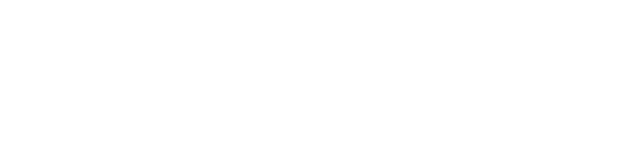
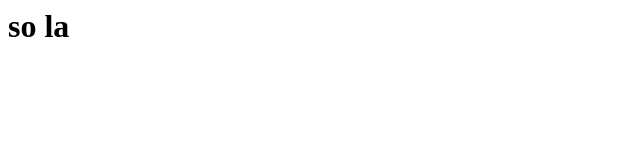
Before and after one commit to yarngls/my-new-project, a plain HTML site: page index.html in a window 1280 px wide. Shown: the whole page, without its empty margins (0-640 px from the left). Drawn offline with Linux system fonts and the light colour scheme.

Commit message:
new changed

```diff
--- a/index.html
+++ b/index.html
@@ -4,6 +4,6 @@
 			<title>SO la</title>
 		</head>
 		<body>
-
+		<h1>so la</h1>
 		</body>
 	</html>
```
